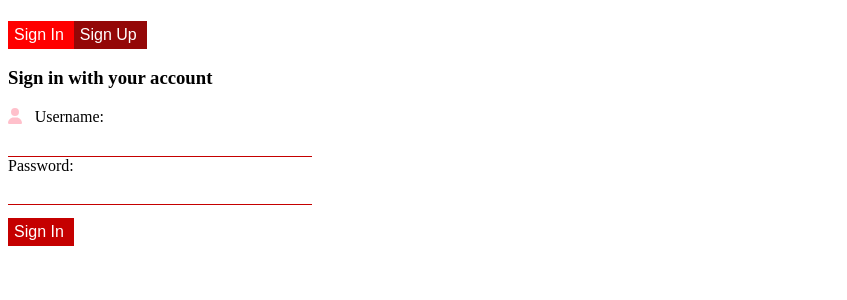
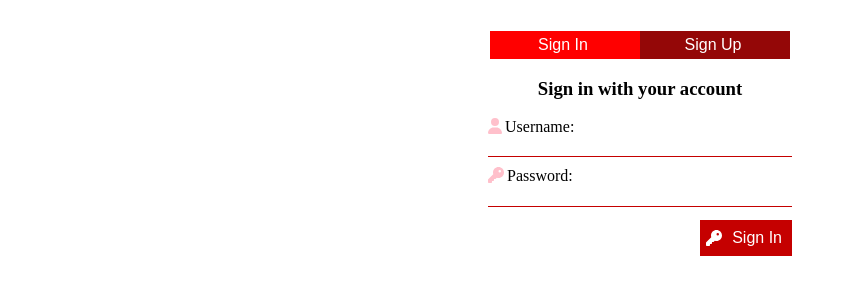
Before and after one commit to v-dav/holbertonschool-cinema-guru, a React (Create React App) app: page / in a window 1280 px wide. Shown: the top 300 px of the page, without its empty margins (0-847 px from the left). Built offline with nearby package versions, Linux system fonts and the light colour scheme.

Commit message:
style app components

```diff
--- a/src/App.jsx
+++ b/src/App.jsx
@@ -1,6 +1,6 @@
 import React, { useEffect, useState } from "react";
 import { library } from '@fortawesome/fontawesome-svg-core';
-import { faSearch, faSpinner, faUser } from '@fortawesome/free-solid-svg-icons';
+import { faKey, faSearch, faSpinner, faUser } from '@fortawesome/free-solid-svg-icons';
 import Input from "./components/general/Input";
 import SelectInput from "./components/general/SelectInput";
 import Button from "./components/general/Button";
@@ -9,7 +9,7 @@ import axios from "axios";
 import './App.css';
 import Authentication from "./routes/auth/Authentication";
 
-library.add(faUser, faSpinner, faSearch)
+library.add(faUser, faSpinner, faSearch, faKey)
 
 
 function App() {
--- a/src/components/general/general.css
+++ b/src/components/general/general.css
@@ -10,6 +10,7 @@
 	border: none;
 	border-bottom: solid rgb(197, 0, 0) 1px;
 	width: 300px;
+	margin-bottom: 10px;
 
 }
 
@@ -28,6 +29,10 @@
 	padding-top: 5px;
 	padding-bottom: 5px;
 	margin-top: 1%;
+	cursor: pointer;
+	display: flex;
+	align-items: center;
+	justify-content: center;
 }
 
 .search-bar-container {
--- a/src/routes/auth/auth.css
+++ b/src/routes/auth/auth.css
@@ -1,8 +1,34 @@
 .signin-button, .signup-button {
 	cursor: pointer;
 	background-color: #940707; /* Active color */
+	flex: 1;
+	text-align: center;
 }
 
 .active {
 	background-color: red;
 }
+
+.auth-form {
+	width: 300px;
+	display: flex;
+	margin-top: 20px;
+}
+
+.signin-submit-button {
+	margin-left: auto;
+}
+
+.login-form {
+	display: flex;
+	flex-direction: column;
+	justify-content: center;
+	align-items: center;
+}
+
+.auth-container {
+	display: flex;
+	flex-direction: column;
+	justify-content: center;
+	align-items: center;
+}
```
